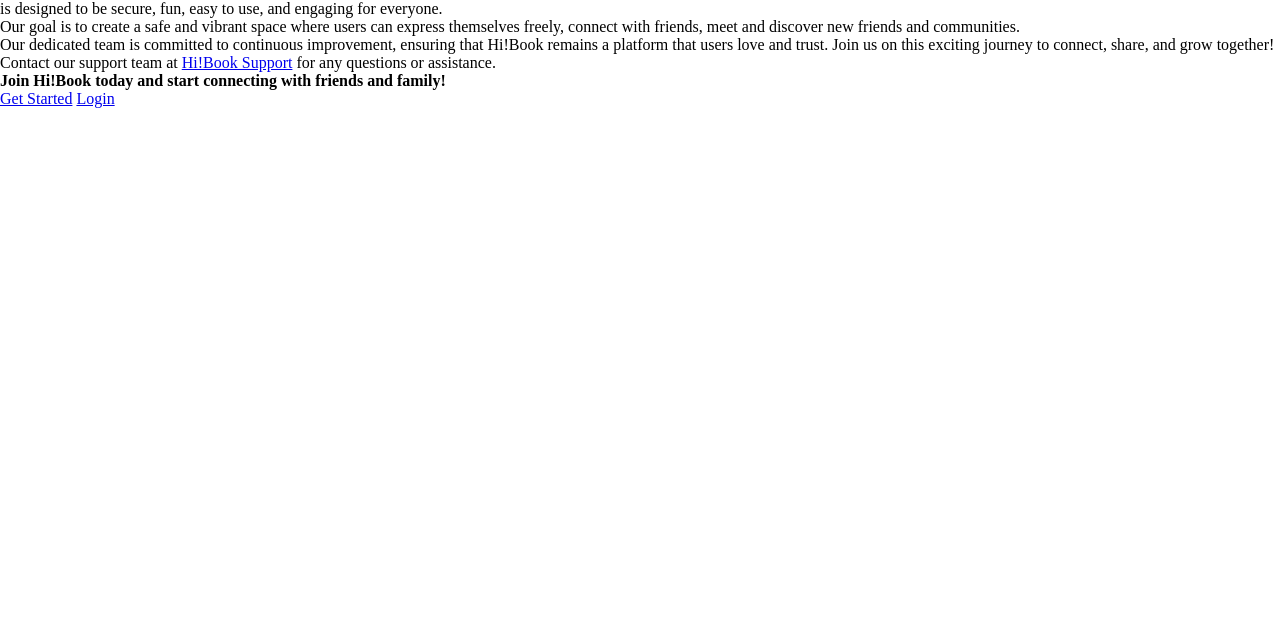
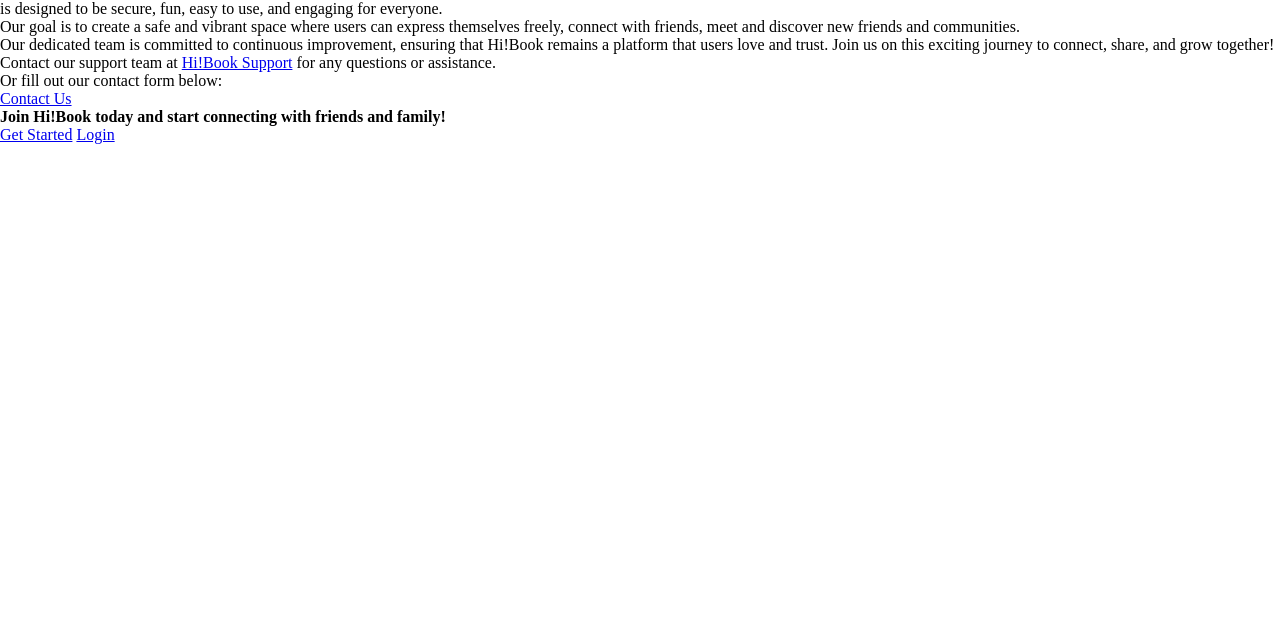
Before and after one commit to JamesHD001/hi-book-app-website, a plain HTML site: page about.html in a window 1280 px wide. Shown: the part 164-800 px from the top of the page. Drawn offline with Linux system fonts and the light colour scheme; a web font is replaced by a local one.

Commit message:
update files

```diff
--- a/about.html
+++ b/about.html
@@ -1,5 +1,5 @@
 <!DOCTYPE html>
-<html lang="en US">
+<html lang="en">
   <head>
     <meta charset="UTF-8">
     <meta name="viewport" content="width=device-width, initial-scale=1.0">
@@ -51,6 +51,13 @@
         <a href="mailto: www.yahoo.com/hibook.support">Hi!Book Support</a>
         for any questions or assistance.
       </p>
+
+      <p>
+        Or fill out our contact form below:
+        <br>
+        <a href="contact.html" class="welcome-btn">Contact Us</a>
+      </p>
+
       <p>
         <strong>Join Hi!Book today and start connecting with friends and family!</strong>
       </p>
```
Also changed, not shown: feeds.html (+1 -1 lines), index.html (+1 -1 lines), login.html (+1 -1 lines), profile.html (+1 -1 lines), signup.html (+1 -1 lines), contact.html (added), feed.html (deleted).
